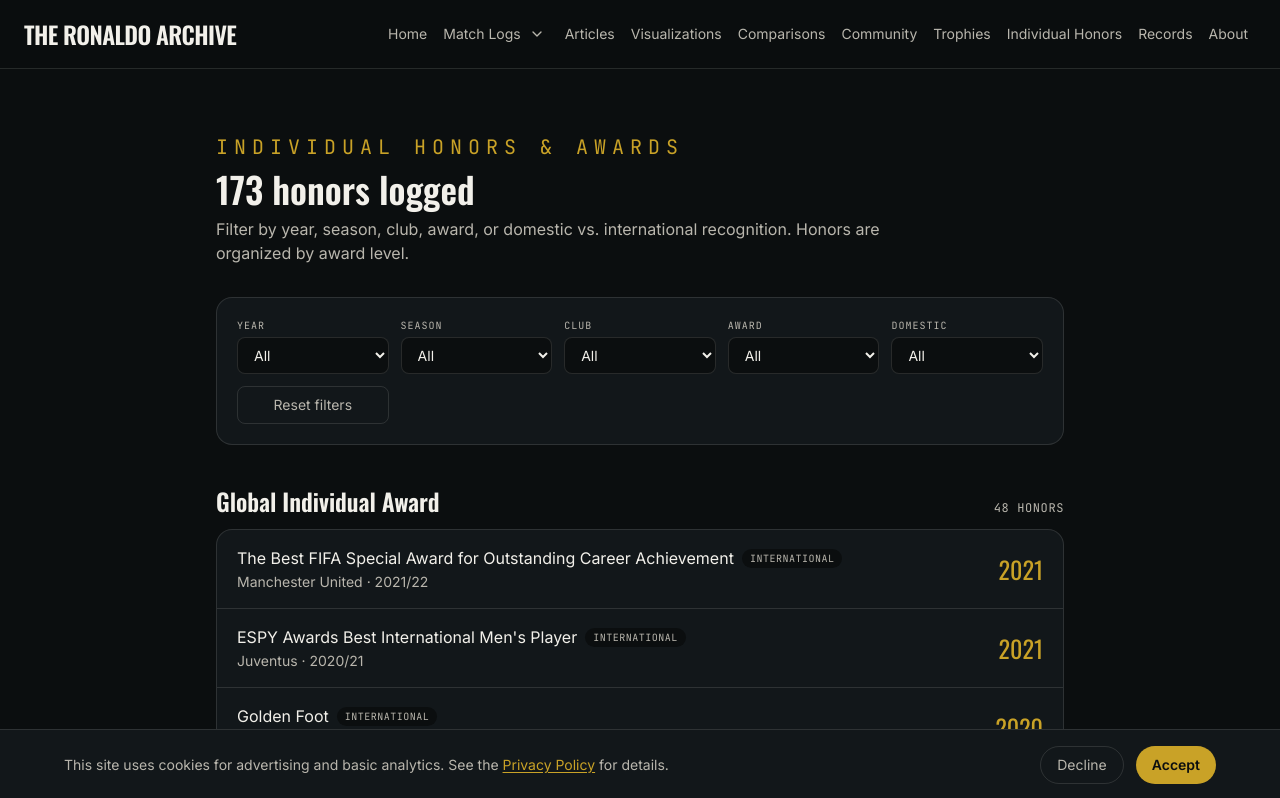
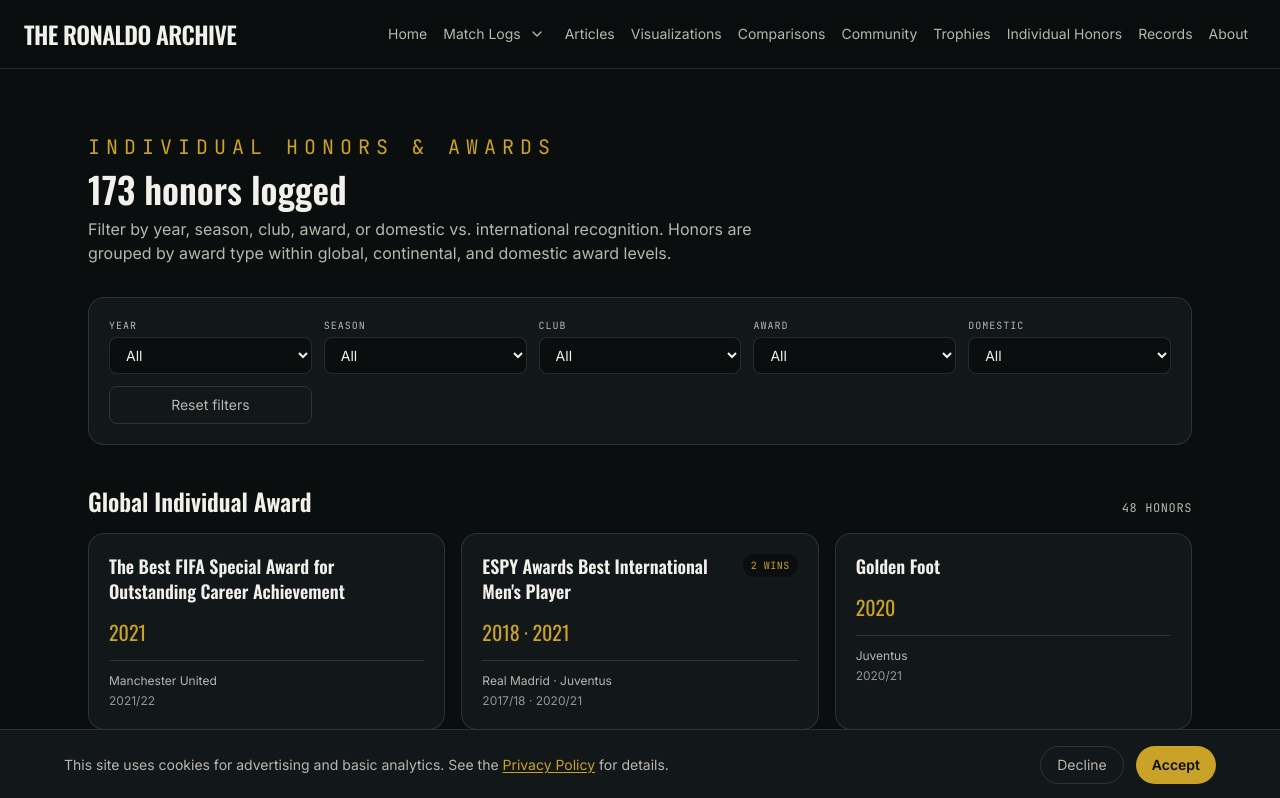
Before and after one commit to ronaldogoatsfc/cr7archive, a Next.js app: page /honors in a window 1280 px wide. Shown: the top 798 px of the page. Built offline with nearby package versions, Linux system fonts and the light colour scheme.

Commit message:
Group individual honors into award cards

```diff
--- a/app/honors/page.js
+++ b/app/honors/page.js
@@ -1,6 +1,7 @@
 "use client";
 
 import { useMemo, useState } from "react";
+import Link from "next/link";
 import honors from "@/data/honors.json";
 import {
   filterHonors,
@@ -49,9 +50,32 @@ function Select({ label, value, onChange, options }) {
 }
 
 function HonorGroup({ category, items }) {
+  const groupedHonors = [...items.reduce((groups, honor) => {
+    if (!groups.has(honor.name)) groups.set(honor.name, []);
+    groups.get(honor.name).push(honor);
+    return groups;
+  }, new Map()).values()].map((group) => {
+    const entries = group.sort((a, b) => {
+      const aKey = a.date || `${a.year}-01-01`;
+      const bKey = b.date || `${b.year}-01-01`;
+      return aKey.localeCompare(bKey);
+    });
+
+    return {
+      ...entries[0],
+      entries,
+      years: [...new Set(entries.map((honor) => honor.year))].sort((a, b) => a - b),
+      clubs: [...new Set(entries.map((honor) => honor.club))],
+      seasons: [...new Set(entries.map((honor) => honor.season))],
+      notes: [...new Set(entries.map((honor) => honor.notes).filter(Boolean))],
+      articleSlug: entries.find((honor) => honor.articleSlug)?.articleSlug,
+      count: entries.length,
+    };
+  });
+
   return (
     <section className="mt-10">
-      <div className="mb-3 flex items-baseline justify-between gap-4">
+      <div className="mb-4 flex items-baseline justify-between gap-4">
         <h2 className="font-display text-2xl font-semibold text-paper">
           {category}
         </h2>
@@ -59,26 +83,45 @@ function HonorGroup({ category, items }) {
           {items.length} {items.length === 1 ? "honor" : "honors"}
         </span>
       </div>
-      <div className="divide-y divide-line rounded-2xl border border-line bg-pitch-raised">
-        {items.map((h) => (
-          <div
-            key={h.id}
-            className="flex flex-col gap-1 px-5 py-4 sm:flex-row sm:items-center sm:justify-between"
+      <div className="grid grid-cols-1 gap-4 sm:grid-cols-2 lg:grid-cols-3">
+        {groupedHonors.map((honor) => (
+          <article
+            key={honor.name}
+            className="flex min-h-48 flex-col rounded-2xl border border-line bg-pitch-raised p-5 transition hover:border-gold/50"
           >
-            <div>
-              <div className="flex flex-wrap items-center gap-2">
-                <span className="text-paper">{h.name}</span>
-                <span className="rounded-full bg-pitch px-2 py-0.5 font-mono text-[10px] uppercase tracking-wider text-paper-dim">
-                  {h.domestic ? "Domestic" : "International"}
+            <div className="flex items-start justify-between gap-3">
+              <span className="font-display text-lg font-semibold leading-snug text-paper">
+                {honor.name}
+              </span>
+              {honor.count > 1 && (
+                <span className="shrink-0 rounded-full bg-pitch px-2 py-1 font-mono text-[10px] uppercase tracking-wider text-gold">
+                  {honor.count} wins
                 </span>
+              )}
+            </div>
+            <p className="stat-number mt-3 text-xl leading-relaxed text-gold">
+              {honor.years.join(" · ")}
+            </p>
+            {honor.notes.length > 0 && (
+              <p className="mt-2 text-xs leading-relaxed text-paper-dim">
+                {honor.notes.join(" · ")}
+              </p>
+            )}
+            <div className="mt-3 border-t border-line pt-3">
+              <p className="text-xs text-paper-dim">{honor.clubs.join(" · ")}</p>
+              <p className="mt-1 text-xs text-paper-dim/80">{honor.seasons.join(" · ")}</p>
+            </div>
+            {honor.articleSlug && (
+              <div className="mt-auto border-t border-line pt-4">
+                <Link
+                  href={`/articles/${honor.articleSlug}`}
+                  className="inline-flex items-center gap-2 text-sm font-semibold text-gold transition hover:text-gold-bright"
+                >
+                  Read article <span aria-hidden="true">→</span>
+                </Link>
               </div>
-              <p className="mt-0.5 text-sm text-paper-dim">
-                {h.club} · {h.season}
-              </p>
-              {h.notes && <p className="mt-1 text-xs text-paper-dim/80">{h.notes}</p>}
-            </div>
-            <span className="stat-number text-2xl text-gold">{h.year}</span>
-          </div>
+            )}
+          </article>
         ))}
       </div>
     </section>
@@ -122,7 +165,7 @@ export default function HonorsPage() {
   }
 
   return (
-    <div className="mx-auto max-w-4xl px-6 py-16">
+    <div className="mx-auto max-w-6xl px-6 py-16">
       <p className="font-mono text-xl uppercase tracking-[0.3em] text-gold">
         Individual honors & awards
       </p>
@@ -131,7 +174,7 @@ export default function HonorsPage() {
       </h1>
       <p className="mt-2 max-w-2xl text-paper-dim">
         Filter by year, season, club, award, or domestic vs. international
-        recognition. Honors are organized by award level.
+        recognition. Honors are grouped by award type within global, continental, and domestic award levels.
       </p>
 
       <div className="mt-8 grid grid-cols-2 gap-3 rounded-2xl border border-line bg-pitch-raised p-5 sm:grid-cols-3 lg:grid-cols-5">
```
